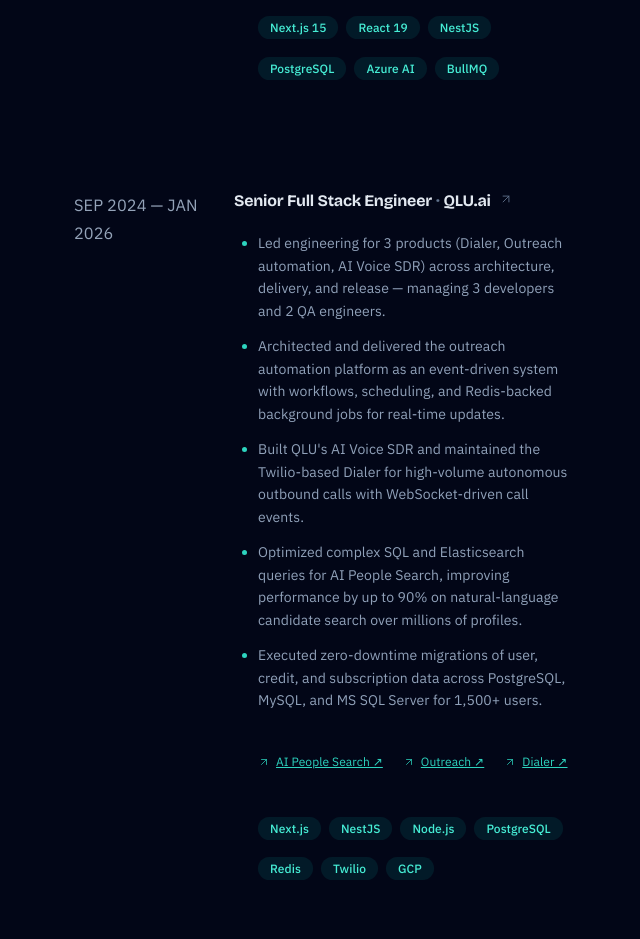
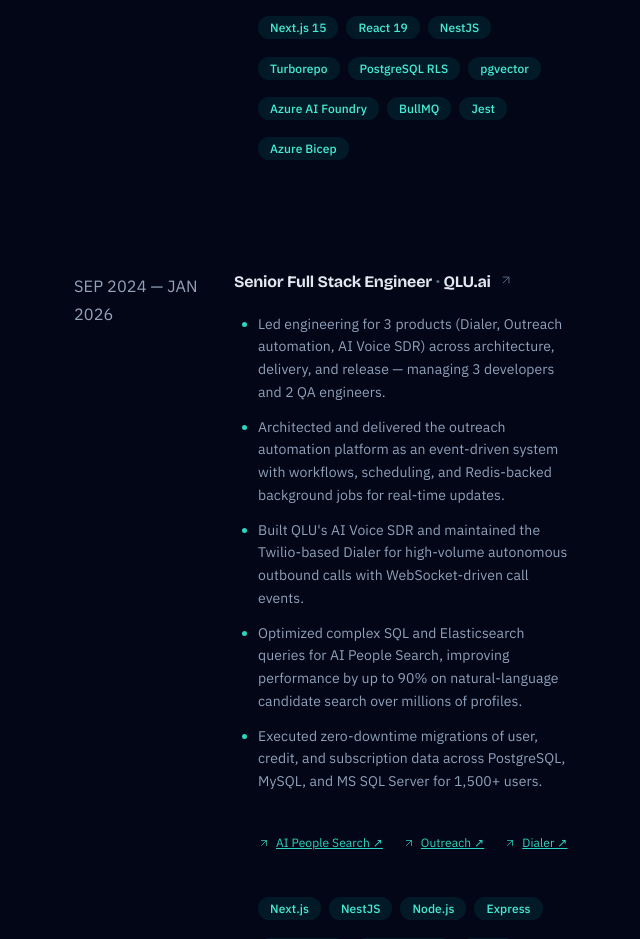
Before and after one commit to Hertz-7/my-portfolio, a Next.js app: page / in a window 1280 px wide. Shown: the part 3140-4079 px from the top of the page, without its empty margins (591-1231 px from the left). Built offline with nearby package versions, Linux system fonts and the light colour scheme.

Commit message:
major upgrades

```diff
--- a/src/data/experience.ts
+++ b/src/data/experience.ts
@@ -24,9 +24,13 @@
       "Next.js 15",
       "React 19",
       "NestJS",
-      "PostgreSQL",
-      "Azure AI",
+      "Turborepo",
+      "PostgreSQL RLS",
+      "pgvector",
+      "Azure AI Foundry",
       "BullMQ",
+      "Jest",
+      "Azure Bicep",
     ],
   },
   {
@@ -50,9 +54,12 @@
       "Next.js",
       "NestJS",
       "Node.js",
+      "Express",
       "PostgreSQL",
+      "Elasticsearch",
       "Redis",
       "Twilio",
+      "WebSockets",
       "GCP",
     ],
   },
```
